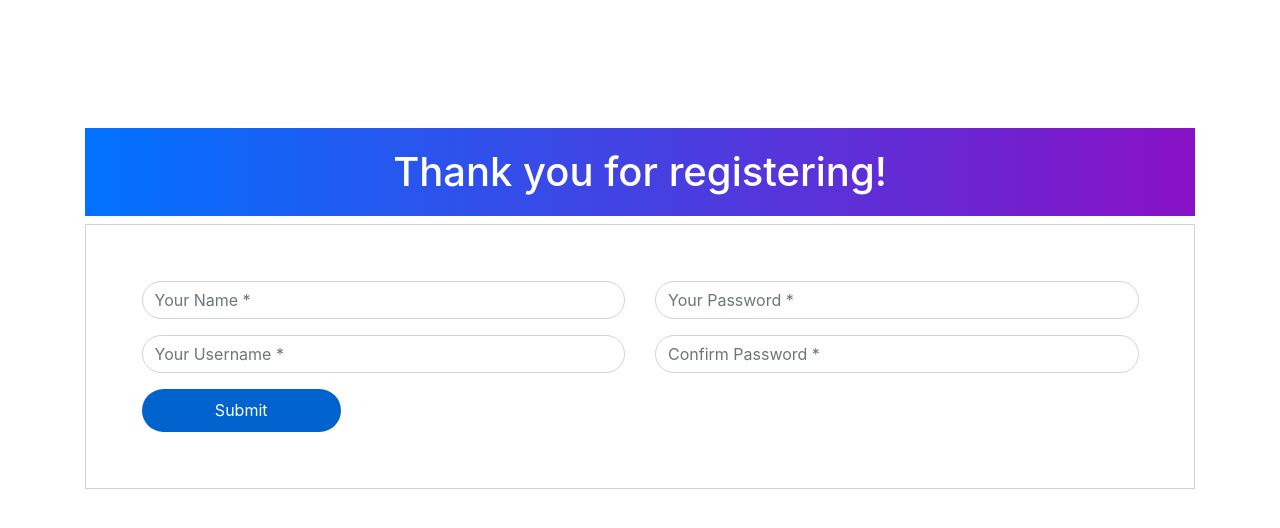
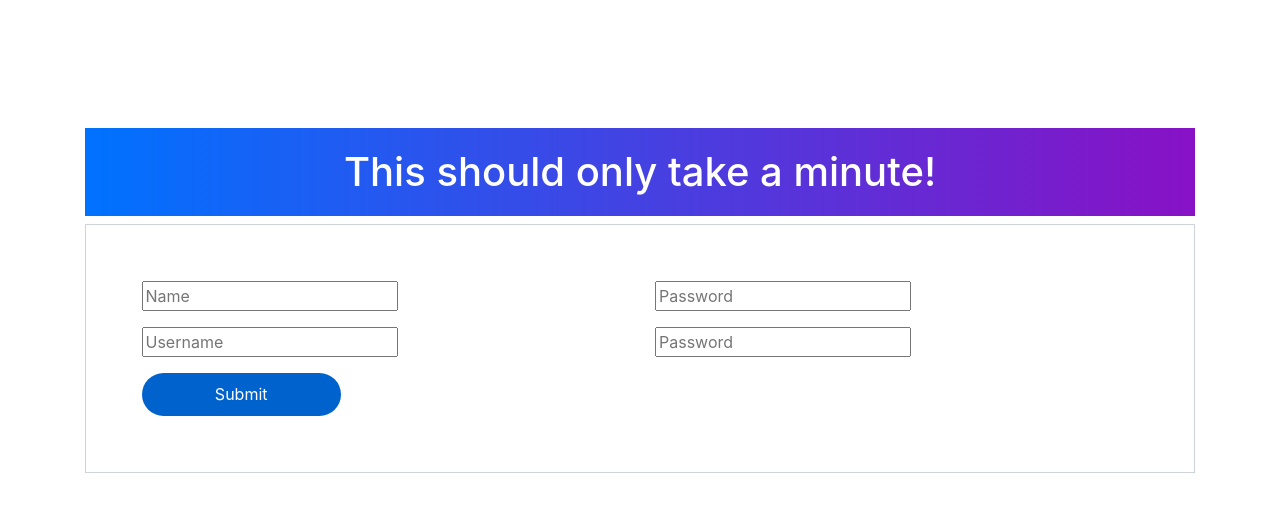
Before and after one commit to mspassov/Book-Review-Platform, a Flask app: page /register in a window 1280 px wide. Shown: the top 528 px of the page. Run offline with Flask 2, Linux system fonts and the light colour scheme; some libraries are stand-ins or nearby versions.

Commit message:
register page working

```diff
--- a/application.py
+++ b/application.py
@@ -1,7 +1,7 @@
 import os
 import requests
 
-from flask import Flask, session, render_template, url_for
+from flask import Flask, session, render_template, url_for, request
 from flask_session import Session
 from sqlalchemy import create_engine
 from sqlalchemy.orm import scoped_session, sessionmaker
@@ -29,3 +29,9 @@ def index():
 @app.route("/register")
 def register():
 	return render_template("register.html")
+
+@app.route("/hello", methods=["POST"])
+def hello():
+	name = request.form.get("name")
+	passw = request.form.get("password")
+	return f"hello {name}, your password is {passw}"
--- a/templates/register.html
+++ b/templates/register.html
@@ -9,35 +9,39 @@
 	</head>
 
 	<body>
+
+		<form action="{{ url_for('hello') }}" method="post">
 			<div class="container register-form">
 				<div class="form">
 					<div class="note">
-                    <h1>Thank you for registering!</h1>
+                    	<h1>This should only take a minute!</h1>
                 	</div>
-
                 	<div class="form-content">
                 		<div class="row">
                 			<div class="col-md-6">
                 				<div class="form-group">
-                                <input type="text" class="form-control" placeholder="Your Name *" value=""/>
+									<input type="text" name="name" placeholder="Name">
 								</div>
 								<div class="form-group">
-                                <input type="text" class="form-control" placeholder="Your Username *" value=""/>
+									<input type="text" name="username" placeholder="Username">
 								</div>
 							</div>
+
 							<div class="col-md-6">
                 				<div class="form-group">
-                                <input type="text" class="form-control" placeholder="Your Password *" value=""/>
+									<input type="text" name="password" placeholder="Password">
 								</div>
 								<div class="form-group">
-                                <input type="text" class="form-control" placeholder="Confirm Password *" value=""/>
+									<input type="text" name="cpassword" placeholder="Password">
 								</div>
 							</div>
 						</div>
-                    <button type="button" class="btnSubmit">Submit</button>
+						<button class="btnSubmit">Submit</button>
 				</div>
 			</div>
-        </div>
+		</form>
+
+
 
 
 
```
Lines whose indentation alone changed are shown as unchanged.
